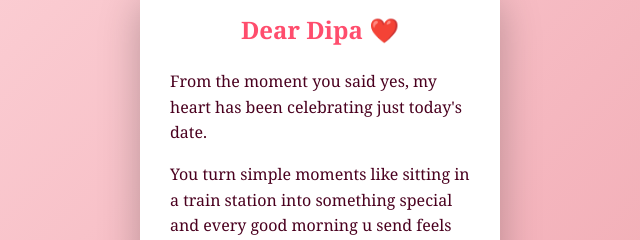
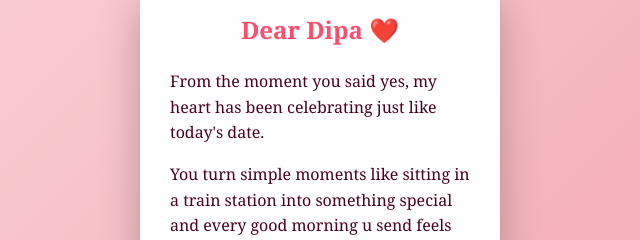
Before and after one commit to Debajit-Nath-code/valentines, a plain HTML site: page letter.html in a window 1280 px wide. Shown: the part 1026-1266 px from the top of the page, 320-960 px from the left. Drawn offline with Linux system fonts and the light colour scheme.

Commit message:
Fix wording in letter.html for clarity

```diff
--- a/letter.html
+++ b/letter.html
@@ -111,7 +111,7 @@
 
             <p>
                 From the moment you said yes, my heart has been
-                celebrating just today's date.
+                celebrating just like today's date.
             </p>
 
             <p>
```
